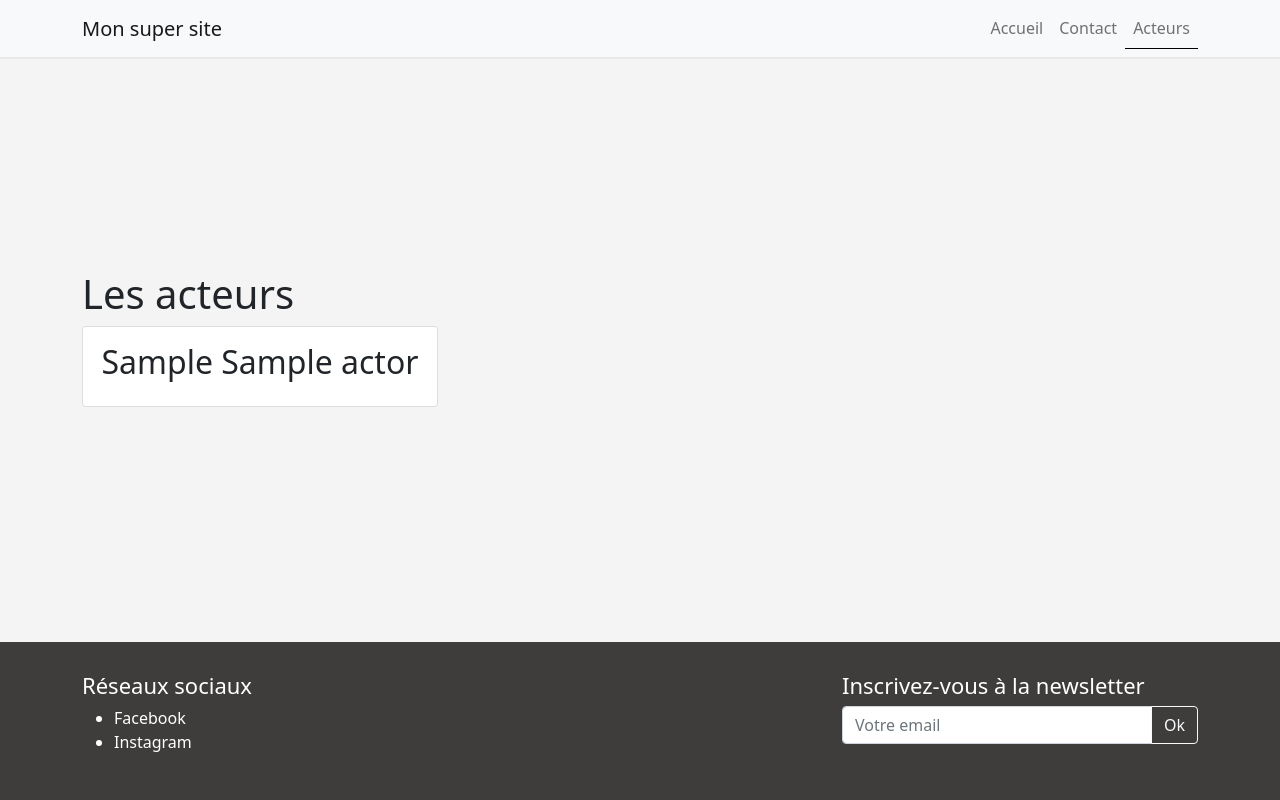
After one commit to dwwm-valenciennes/php, a PHP site: page /acteurs.php in a window 1280 px wide. The commit adds this page. Run offline with PHP 8.4, Linux system fonts and the light colour scheme; tables that the repository leaves empty hold one stand-in row (values such as "Sample post").

Commit message:
Actors list

```diff
--- /dev/null
+++ b/09-mysql/acteurs.php
@@ -0,0 +1,31 @@
+<?php
+// $title = 'Les acteurs';
+require 'partials/header.php';
+
+// @todo A voir pour faire cela
+// setTitle('Nos acteurs');
+// addCss('assets/scss/acteurs.css');
+
+// J'ai besoin de récupèrer les acteurs avec la bonne requête
+global $db;
+$query = $db->query('SELECT * FROM actor');
+$actors = $query->fetchAll();
+?>
+
+<div class="container">
+    <h1>Les acteurs</h1>
+
+    <div class="row">
+        <?php foreach ($actors as $actor) { ?>
+            <div class="col-4">
+                <div class="card mb-4">
+                    <div class="card-body">
+                        <h2 class="card-title text-center"><?= $actor['firstname'].' '.$actor['name']; ?></h2>
+                    </div>
+                </div>
+            </div>
+        <?php } ?>
+    </div>
+</div>
+
+<?php require 'partials/footer.php'; ?>
--- a/09-mysql/config/config.php
+++ b/09-mysql/config/config.php
@@ -8,15 +8,15 @@
 
 // Renvoie la page actuelle sur laquelle on se situe
 // Pour récupérer la page actuelle, on peut utiliser $_SERVER
-// /php/08-includes/artistes.php -> artistes
+// /php/08-includes/acteurs.php -> acteurs
 // explode transforme la chaine en tableau et array_pop prend la
 // dernière valeur du tableau
 $scripts = explode('/', $_SERVER['SCRIPT_NAME']);
-$page = array_pop($scripts); // index.php ou artistes.php
+$page = array_pop($scripts); // index.php ou acteurs.php
 $title = 'Mon super site';
 
-if ($page === 'artistes.php') {
-    $title = 'Nos artistes';
+if ($page === 'acteurs.php') {
+    $title = 'Nos acteurs';
 } else if ($page === 'contact.php') {
     $title = 'Nous contacter';
 }
--- a/09-mysql/partials/header.php
+++ b/09-mysql/partials/header.php
@@ -35,8 +35,8 @@
                         <li class="nav-item <?= $page === 'contact.php' ? 'active' : ''; ?>">
                             <a class="nav-link" href="contact.php">Contact</a>
                         </li>
-                        <li class="nav-item <?= $page === 'artistes.php' ? 'active' : ''; ?>">
-                            <a class="nav-link" href="artistes.php">Artistes</a>
+                        <li class="nav-item <?= $page === 'acteurs.php' ? 'active' : ''; ?>">
+                            <a class="nav-link" href="acteurs.php">Acteurs</a>
                         </li>
                     </ul>
                 </div>
```
Also changed, not shown: 09-mysql/artistes.php (deleted, +0 -9 lines).
